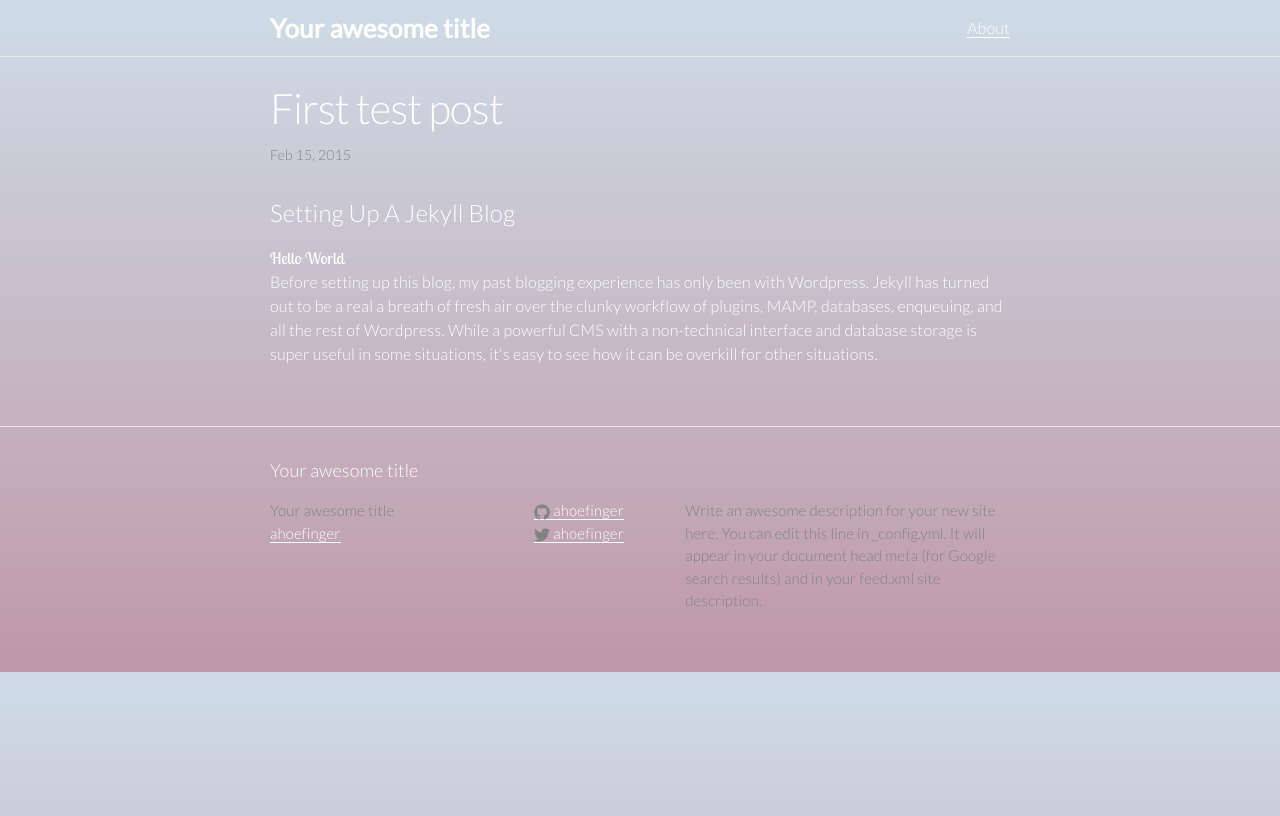
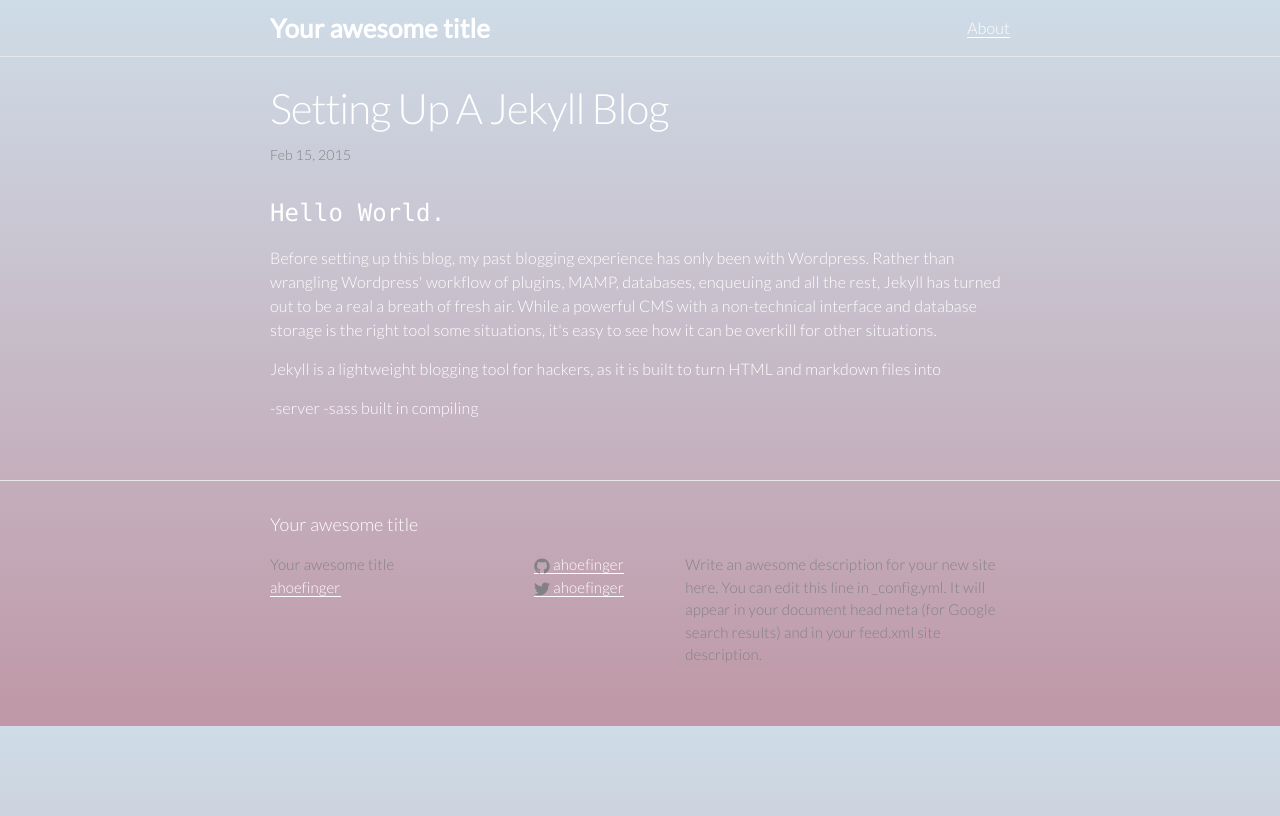
Before and after one commit to ahoef/jekyll-blog, a Jekyll site: the page built from _posts/2015-02-15-setting-up-a-jekyll-blog.html, in a window 1280 px wide. Shown: the top 816 px of the page. Built offline with Jekyll 4.4.1, drawn with Linux system fonts in a browser that asks for light colours.

Commit message:
more content updates

```diff
--- a/_posts/2015-02-15-setting-up-a-jekyll-blog.html
+++ b/_posts/2015-02-15-setting-up-a-jekyll-blog.html
@@ -1,16 +1,16 @@
 ---
 layout: post
-title:  "First test post"
+title:  "Setting Up A Jekyll Blog"
 date:   2015-02-15 19:32:04
 categories: jekyll update
 ---
 
-<link href='http://fonts.googleapis.com/css?family=Lobster+Two' rel='stylesheet' type='text/css'>
+<div class="setting-up-jekyll">
+	<h1>Hello World.</h1>
 
-<div class="setting-up-jekyll">
-	<h1>Setting Up A Jekyll Blog</h1>
+	<p>Before setting up this blog, my past blogging experience has only been with Wordpress. Rather than wrangling Wordpress' workflow of plugins, MAMP, databases, enqueuing and all the rest, Jekyll has turned out to be a real a breath of fresh air. While a powerful CMS with a non-technical interface and database storage is the right tool some situations, it's easy to see how it can be overkill for other situations. </p>
 
-	<div class="headline">Hello World</div>
-
-	<p>Before setting up this blog, my past blogging experience has only been with Wordpress. Jekyll has turned out to be a real a breath of fresh air over the clunky workflow of plugins, MAMP, databases, enqueuing, and all the rest of Wordpress. While a powerful CMS with a non-technical interface and database storage is super useful in some situations, it's easy to see how it can be overkill for other situations. </p>
+	<p>Jekyll is a lightweight blogging tool for hackers, as it is built to turn HTML and markdown files into</p>
+		-server
+		-sass built in compiling
 </div>
--- a/_sass/_posts.scss
+++ b/_sass/_posts.scss
@@ -1,5 +1,7 @@
+// 2015-02-15-setting-up-a-jekyll-blog
+
 .setting-up-jekyll {
-	.headline {
-		font-family: 'Lobster Two', cursive;
+	h1 {
+		font-family: "Lucida Console", Monaco, monospace
 	}
 }
```
